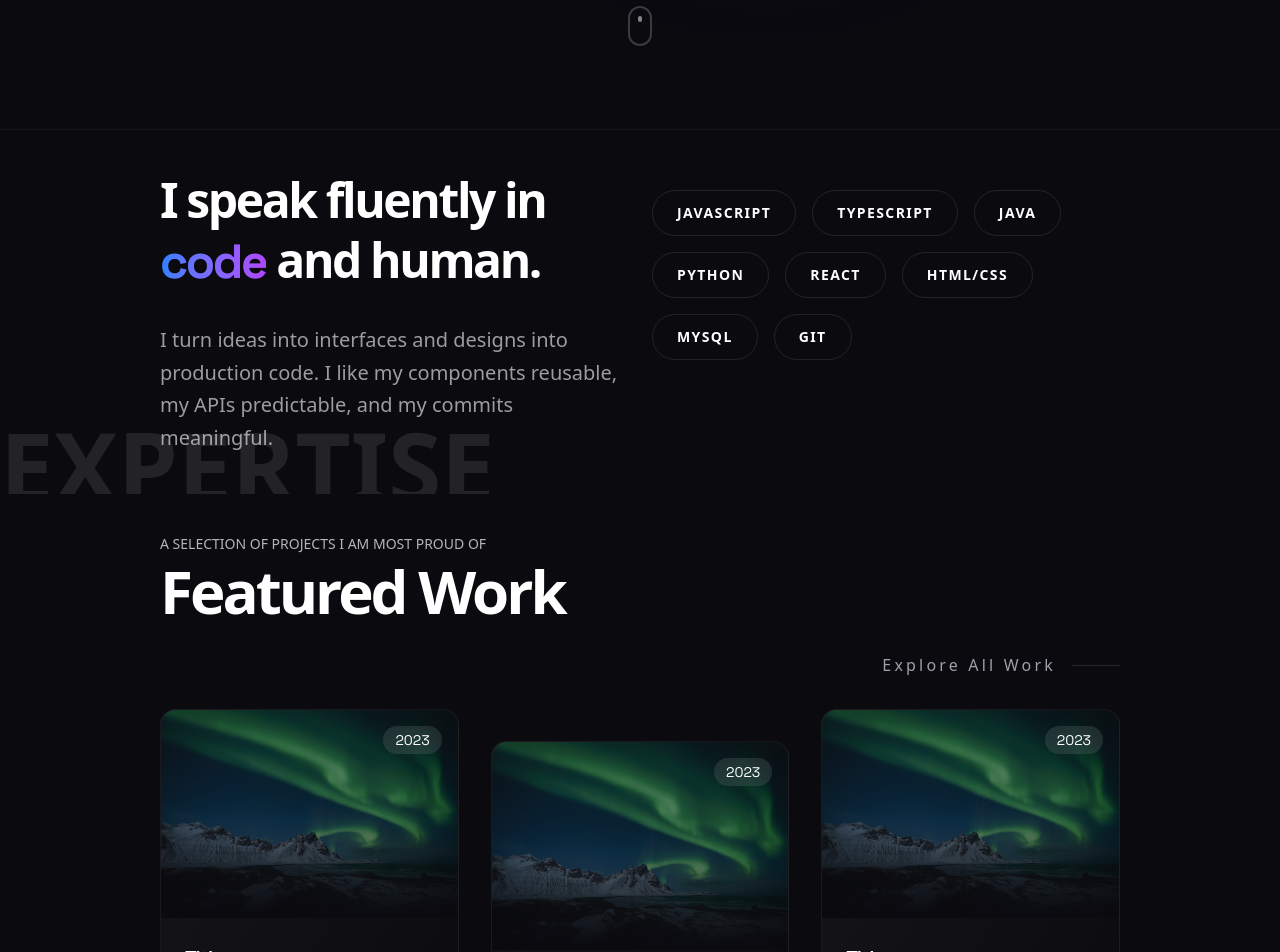
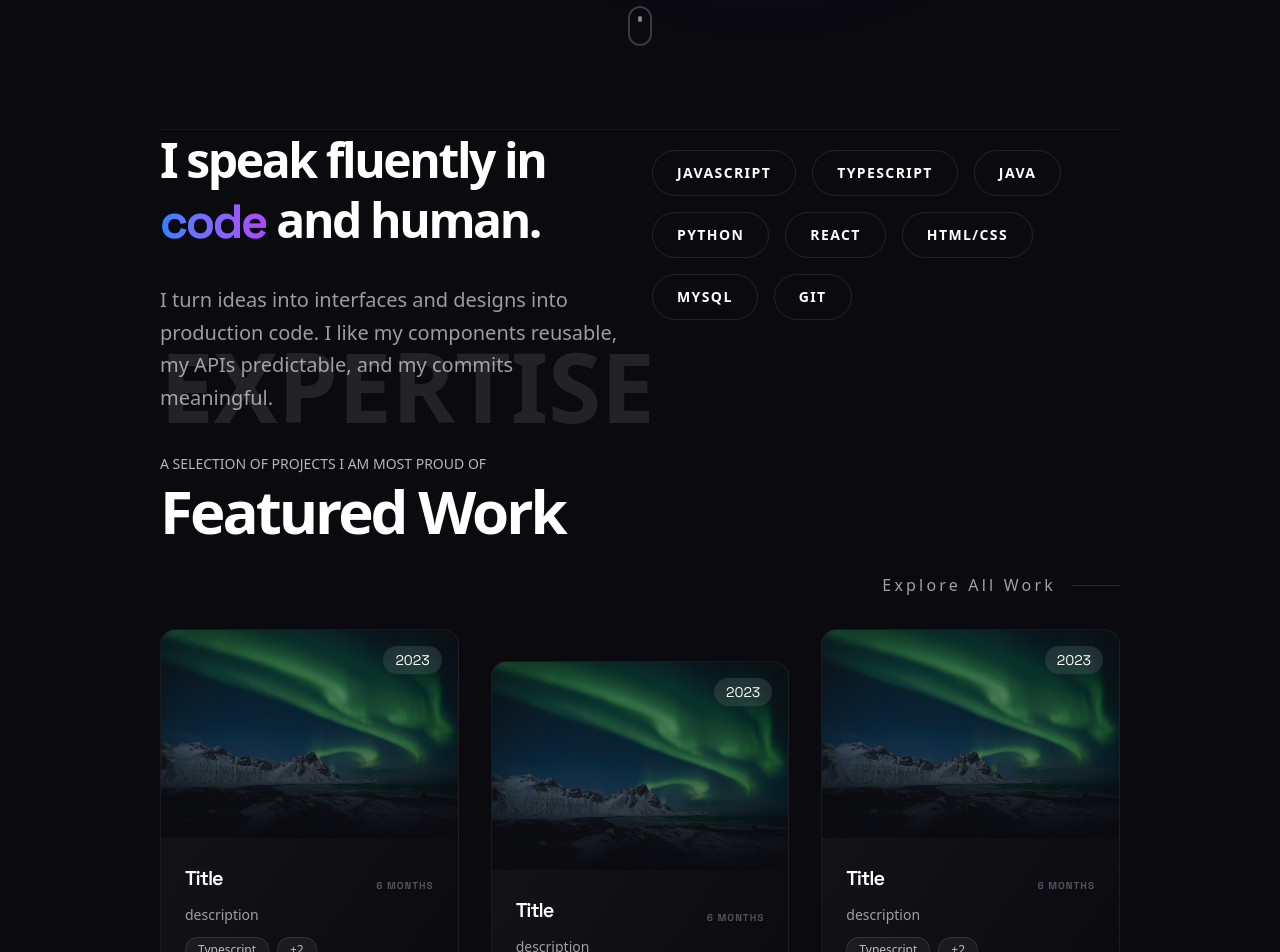
Before and after one commit to ChristinaSarogl/personal-website, a React (Vite) app: page / in a window 1280 px wide. Shown: the part 740-1692 px from the top of the page. Built offline with nearby package versions, Linux system fonts and the light colour scheme.

Commit message:
Minor UI fixes and Project page

```diff
--- a/src/App.tsx
+++ /dev/null
@@ -1,26 +0,0 @@
-import CustomCursor from './components/common/CustomCursor/CustomCursor';
-import Divider from './components/Divider/Divider';
-import FeaturedWork from './components/FeaturedWork/FeaturedWork';
-import Header from './components/common/Header/Header';
-import Hero from './components/Hero/Hero';
-import Contact from './components/Contact/Contact';
-import Footer from './components/common/Footer/Footer';
-
-export default function App() {
-  return (
-    <>
-      <div className='custom-cursor'>
-        <CustomCursor />
-      </div>
-
-      <div className='content-container'>
-        <Header />
-        <Hero />
-        <Divider />
-        <FeaturedWork />
-        <Contact />
-        <Footer />
-      </div>
-    </>
-  )
-}
--- a/src/components/Contact/contact.css
+++ b/src/components/Contact/contact.css
@@ -2,7 +2,7 @@
 @import "../../styles/theme.css";
 
 .contact-container {
-    @apply py-10 px-6 md:px-12 lg:px-40 overflow-hidden text-center;
+    @apply py-10 text-center;
 
     .contact-title {
         @apply md:mt-5 lg:mt-20 text-center text-3xl md:text-4xl lg:text-6xl;
--- a/src/components/Divider/divider.css
+++ b/src/components/Divider/divider.css
@@ -2,8 +2,7 @@
 @import "../../styles/theme.css";
 
 .divider-container {
-  @apply py-10 px-6 md:px-12 lg:px-40 relative overflow-hidden
-    flex flex-col md:flex-row items-baseline gap-6
+  @apply relative flex flex-col md:flex-row items-baseline gap-6
     border-t border-white/5;
 
   .divider-title {
--- a/src/components/FeaturedWork/FeaturedWork.tsx
+++ b/src/components/FeaturedWork/FeaturedWork.tsx
@@ -2,16 +2,17 @@ import { Link } from "react-router";
 import ProjectCard from '../common/ProjectCard/ProjectCard';
 
 import './featuredWork.css';
+import PageTitle from "../common/PageTitle/PageTitle";
 
 export default function FeaturedWork() {
   return (
     <section>
       <div className="featured-container">
         <div className='featured-title-container'>
-          <div className='title-container'>
-            <p className='sub-title'>A selection of projects I am most proud of</p>
-            <h2 className='featured-title'>Featured Work</h2>
-          </div>
+          <PageTitle
+            title='Featured Work'
+            subtitle='A selection of projects I am most proud of'
+          />
 
           <Link className='featured-projects-link group' to='/projects' aria-label='Explore all work'>
             Explore All Work
--- a/src/components/FeaturedWork/featuredWork.css
+++ b/src/components/FeaturedWork/featuredWork.css
@@ -2,20 +2,10 @@
 @import "../../styles/theme.css";
 
 .featured-container {
-  @apply py-10 px-6 md:px-12 lg:px-40 overflow-hidden;
+  @apply py-10;
 
   .featured-title-container {
     @apply flex flex-col gap-2 mb-8;
-
-    .title-container {
-      .sub-title {
-        @apply text-white/70 text-sm uppercase transition-all duration-1000 translate-y-0 opacity-100;
-      }
-
-      .featured-title {
-        @apply text-3xl md:text-4xl lg:text-6xl font-bold mb-2 lg:mb-4 leading-tight tracking-tighter;
-      }
-    }
 
     .featured-projects-link {
       @apply flex items-center gap-4 tracking-[0.2em] justify-end
--- a/src/components/common/Header/header.css
+++ b/src/components/common/Header/header.css
@@ -53,7 +53,7 @@
 .mobile-elements {
   @apply absolute z-10 w-full lg:hidden
     flex flex-col top-18
-    px-6 py-4 bg-black/90
+    px-6 py-4 bg-background/90
     border-b border-white/5
     transition-all duration-500 ease-out;
 
--- /dev/null
+++ b/src/components/common/PageTitle/PageTitle.tsx
@@ -0,0 +1,21 @@
+import './pageTitle.css';
+
+type PageTitleProps = {
+  title: string;
+  subtitle?: string;
+  description?: string;
+};
+
+export default function PageTitle({ title, subtitle, description }: PageTitleProps) {
+  return (
+    <div className='title-container'>
+      {subtitle &&
+        <p className='sub-title'>{subtitle}</p>
+      }
+      <h2 className='featured-title'>{title}</h2>
+      {description &&
+        <p className='description'>{description}</p>
+      }
+    </div>
+  );
+}
--- /dev/null
+++ b/src/components/common/PageTitle/pageTitle.css
@@ -0,0 +1,12 @@
+@import "tailwindcss";
+@import "../../../styles/theme.css";
+
+.title-container {
+  .sub-title {
+    @apply text-white/70 text-sm uppercase transition-all duration-1000 translate-y-0 opacity-100;
+  }
+
+  .featured-title {
+    @apply text-3xl md:text-4xl lg:text-6xl font-bold mb-2 lg:mb-4 leading-tight tracking-tighter;
+  }
+}
--- a/src/main.tsx
+++ b/src/main.tsx
@@ -1,12 +1,11 @@
 import { createRoot } from 'react-dom/client'
+import { BrowserRouter} from 'react-router'
+import AppRoutes from './routes/AppRoutes';
+
 import './index.css'
-import App from './App.tsx'
-import { BrowserRouter, Routes, Route } from 'react-router'
 
 createRoot(document.getElementById('root')!).render(
   <BrowserRouter>
-    <Routes>
-      <Route path='/' element={<App />} />
-    </Routes>
+    <AppRoutes />
   </BrowserRouter>
 )
--- /dev/null
+++ b/src/pages/Home.tsx
@@ -0,0 +1,30 @@
+import CustomCursor from '../components/common/CustomCursor/CustomCursor';
+import Divider from '../components/Divider/Divider';
+import FeaturedWork from '../components/FeaturedWork/FeaturedWork';
+import Header from '../components/common/Header/Header';
+import Hero from '../components/Hero/Hero';
+import Contact from '../components/Contact/Contact';
+import Footer from '../components/common/Footer/Footer';
+
+export default function App() {
+  return (
+    <>
+      <div className='custom-cursor'>
+        <CustomCursor />
+      </div>
+
+      <div className='content-container'>
+        <Header />
+        <Hero />
+
+        <div className='px-6 md:px-12 lg:px-40 overflow-hidden'>
+          <Divider />
+          <FeaturedWork />
+          <Contact />
+        </div>
+
+        <Footer />
+      </div>
+    </>
+  )
+}
--- /dev/null
+++ b/src/pages/Projects.tsx
@@ -0,0 +1,26 @@
+import CustomCursor from '../components/common/CustomCursor/CustomCursor';
+import Footer from '../components/common/Footer/Footer';
+import Header from '../components/common/Header/Header';
+import PageTitle from '../components/common/PageTitle/PageTitle';
+
+export default function Projects() {
+  return (
+    <>
+      <div className='custom-cursor'>
+        <CustomCursor />
+      </div>
+
+      <div className='content-container'>
+        <Header />
+        <div className='px-6 md:px-12 lg:px-40 overflow-hidden'>
+          <PageTitle
+            title='Projects'
+            description="From side projects to enterprise applications, these projects reflect my
+              journey as a software engineer and the technologies I've enjoyed working with along the way."
+          />
+        </div>
+        <Footer />
+      </div>
+    </>
+  );
+}
--- a/src/routes/AppRoutes.tsx
+++ b/src/routes/AppRoutes.tsx
@@ -0,0 +1,17 @@
+import { Routes, Route } from "react-router";
+import Home from "../pages/Home";
+import Projects from "../pages/Projects";
+
+
+export default function AppRoutes() {
+  return (
+    <Routes>
+      <Route path="/" element={<Home />} />
+      <Route path="/projects" element={<Projects />} />
+      {/* <Route path="/about" element={<AboutPage />} /> */}
+
+      {/* 404 */}
+      {/* <Route path="*" element={<NotFoundPage />} /> */}
+    </Routes>
+  );
+}
```
